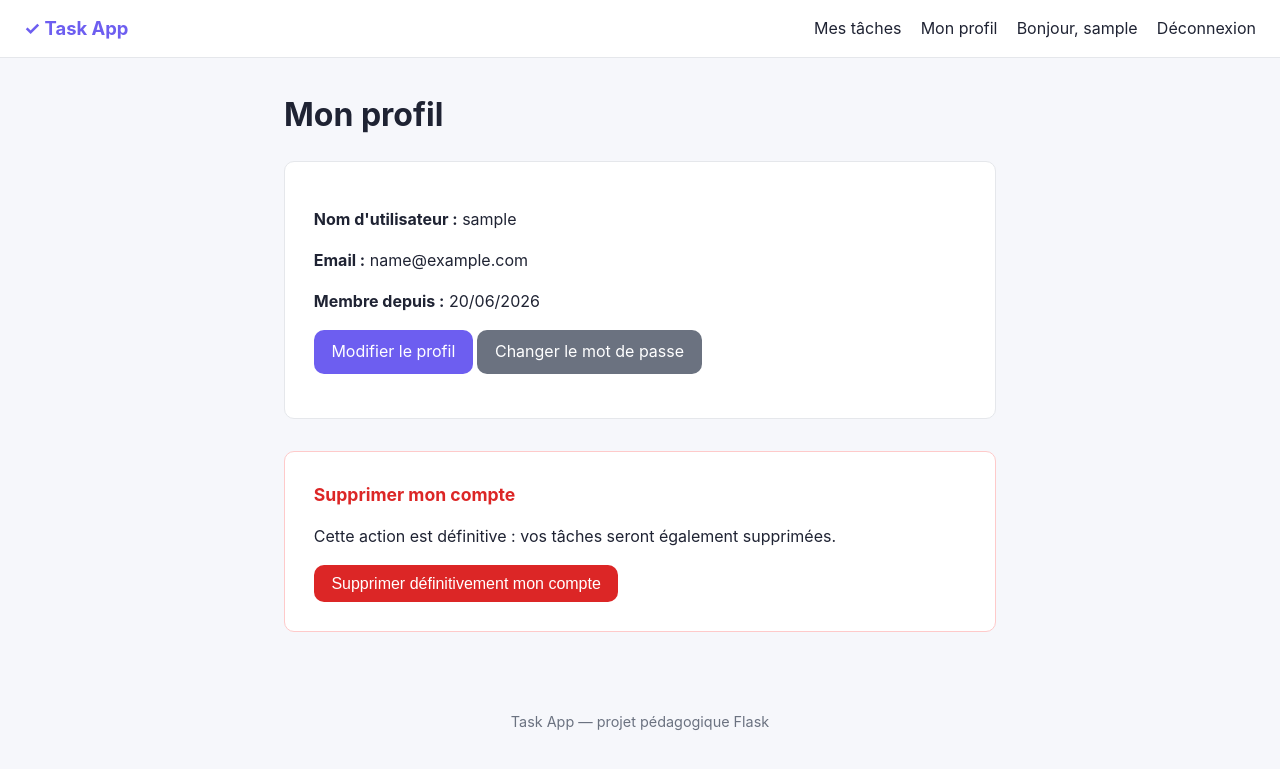
After one commit to As-419/task_app_flask, a Flask app: page /account/ in a window 1280 px wide. The commit adds this page. Shown: the top 769 px of the page. Run offline with Flask 3, Linux system fonts and the light colour scheme; the visitor is signed in with stand-in values (Sample User, id 1).

Commit message:
feat(users): gestion du compte (profil, mot de passe, suppression)
Étape 4 — gestion en libre-service du compte de l'utilisateur connecté.

- factory: enregistrement du blueprint users (prefix /account)
- formulaires: ProfileForm, ChangePasswordForm, DeleteAccountForm
- routes @login_required : voir le profil, modifier (nom/email avec contrôle
  d'unicité), changer le mot de passe (vérif. de l'ancien), supprimer le compte
  (déconnexion + suppression en cascade des tâches)
- templates: users/profile.html, edit.html, change_password.html ;
  lien « Mon profil » dans la navbar
- tests: 7 tests (accès protégé, édition, doublon, mot de passe, suppression)

Couverture globale : 96 %.

```diff
--- a/app/__init__.py
+++ b/app/__init__.py
@@ -56,7 +56,8 @@ def create_app(config_name=None, test_config=None):
     from app.auth import bp as auth_bp
     app.register_blueprint(auth_bp)
 
-    # Le module "users" sera ajouté à l'étape 4.
+    from app.users import bp as users_bp
+    app.register_blueprint(users_bp)
 
     # 6. Pages d'erreur personnalisées.
     register_error_handlers(app)
--- a/app/static/css/style.css
+++ b/app/static/css/style.css
@@ -152,3 +152,7 @@ body {
 .badge-high   { background: #fee2e2; color: #b91c1c; }
 
 .empty { color: var(--muted); margin-top: 1.5rem; }
+
+/* --- Zone dangereuse (suppression de compte) --- */
+.danger-zone { margin-top: 2rem; border-color: #fecaca; }
+.danger-zone h2 { margin-top: 0; color: var(--error); font-size: 1.1rem; }
--- a/app/templates/partials/_navbar.html
+++ b/app/templates/partials/_navbar.html
@@ -6,6 +6,7 @@
   <div class="navbar-links">
     {% if current_user.is_authenticated %}
       <a href="{{ url_for('tasks.task_list') }}">Mes tâches</a>
+      <a href="{{ url_for('users.profile') }}">Mon profil</a>
       <span>Bonjour, {{ current_user.username }}</span>
       <a href="{{ url_for('auth.logout') }}">Déconnexion</a>
     {% else %}
--- /dev/null
+++ b/app/templates/users/profile.html
@@ -0,0 +1,28 @@
+{% extends "base.html" %}
+
+{% block title %}Mon profil — Task App{% endblock %}
+
+{% block content %}
+  <h1>Mon profil</h1>
+
+  <div class="form">
+    <p><strong>Nom d'utilisateur :</strong> {{ current_user.username }}</p>
+    <p><strong>Email :</strong> {{ current_user.email }}</p>
+    <p><strong>Membre depuis :</strong> {{ current_user.created_at.strftime("%d/%m/%Y") }}</p>
+
+    <p>
+      <a class="btn" href="{{ url_for('users.profile_edit') }}">Modifier le profil</a>
+      <a class="btn btn-secondary" href="{{ url_for('users.change_password') }}">Changer le mot de passe</a>
+    </p>
+  </div>
+
+  {# --- Zone dangereuse : suppression du compte --- #}
+  <div class="form danger-zone">
+    <h2>Supprimer mon compte</h2>
+    <p>Cette action est définitive : vos tâches seront également supprimées.</p>
+    <form method="post" action="{{ url_for('users.delete_account') }}">
+      {{ delete_form.hidden_tag() }}  {# jeton CSRF #}
+      {{ delete_form.submit(class="btn btn-danger") }}
+    </form>
+  </div>
+{% endblock %}
--- /dev/null
+++ b/app/users/forms.py
@@ -0,0 +1,45 @@
+"""Formulaires de gestion du compte utilisateur."""
+from flask_wtf import FlaskForm
+from wtforms import PasswordField, StringField, SubmitField
+from wtforms.validators import DataRequired, Email, EqualTo, Length
+
+
+class ProfileForm(FlaskForm):
+    """Modification du nom d'utilisateur et de l'email."""
+
+    username = StringField(
+        "Nom d'utilisateur",
+        validators=[DataRequired(), Length(min=3, max=50)],
+    )
+    email = StringField(
+        "Email",
+        validators=[DataRequired(), Email(), Length(max=100)],
+    )
+    submit = SubmitField("Enregistrer")
+
+
+class ChangePasswordForm(FlaskForm):
+    """Changement de mot de passe."""
+
+    current_password = PasswordField(
+        "Mot de passe actuel",
+        validators=[DataRequired()],
+    )
+    new_password = PasswordField(
+        "Nouveau mot de passe",
+        validators=[DataRequired(), Length(min=6)],
+    )
+    confirm = PasswordField(
+        "Confirmer le nouveau mot de passe",
+        validators=[
+            DataRequired(),
+            EqualTo("new_password", message="Les mots de passe ne correspondent pas."),
+        ],
+    )
+    submit = SubmitField("Changer le mot de passe")
+
+
+class DeleteAccountForm(FlaskForm):
+    """Formulaire (vide) servant uniquement à protéger la suppression par CSRF."""
+
+    submit = SubmitField("Supprimer définitivement mon compte")
--- /dev/null
+++ b/app/users/routes.py
@@ -0,0 +1,72 @@
+"""Routes de gestion du compte de l'utilisateur connecté."""
+from flask import flash, redirect, render_template, url_for
+from flask_login import current_user, login_required, logout_user
+
+from app.extensions import db
+from app.models import User
+from app.users import bp
+from app.users.forms import ChangePasswordForm, DeleteAccountForm, ProfileForm
+
+
+@bp.route("/")
+@login_required
+def profile():
+    """Affiche les informations du compte."""
+    delete_form = DeleteAccountForm()
+    return render_template("users/profile.html", delete_form=delete_form)
+
+
+@bp.route("/edit", methods=["GET", "POST"])
+@login_required
+def profile_edit():
+    """Modifie le nom d'utilisateur et l'email."""
+    form = ProfileForm(obj=current_user)
+    if form.validate_on_submit():
+        # L'email / le nom doivent rester uniques (sauf vis-à-vis de soi-même).
+        email_pris = User.query.filter(
+            User.email == form.email.data, User.id != current_user.id
+        ).first()
+        nom_pris = User.query.filter(
+            User.username == form.username.data, User.id != current_user.id
+        ).first()
+        if email_pris or nom_pris:
+            flash("Cet email ou ce nom d'utilisateur est déjà utilisé.", "error")
+        else:
+            current_user.username = form.username.data
+            current_user.email = form.email.data
+            db.session.commit()
+            flash("Profil mis à jour.", "success")
+            return redirect(url_for("users.profile"))
+    return render_template("users/edit.html", form=form)
+
+
+@bp.route("/password", methods=["GET", "POST"])
+@login_required
+def change_password():
+    """Change le mot de passe après vérification de l'ancien."""
+    form = ChangePasswordForm()
+    if form.validate_on_submit():
+        if not current_user.check_password(form.current_password.data):
+            flash("Mot de passe actuel incorrect.", "error")
+        else:
+            current_user.set_password(form.new_password.data)
+            db.session.commit()
+            flash("Mot de passe modifié avec succès.", "success")
+            return redirect(url_for("users.profile"))
+    return render_template("users/change_password.html", form=form)
+
+
+@bp.route("/delete", methods=["POST"])
+@login_required
+def delete_account():
+    """Supprime le compte de l'utilisateur connecté (et ses tâches)."""
+    form = DeleteAccountForm()
+    if form.validate_on_submit():
+        # On récupère l'objet réel avant de déconnecter, puis on le supprime.
+        user = db.session.get(User, current_user.id)
+        logout_user()
+        db.session.delete(user)  # supprime aussi ses tâches (cascade)
+        db.session.commit()
+        flash("Votre compte a été supprimé.", "info")
+        return redirect(url_for("tasks.home"))
+    return redirect(url_for("users.profile"))
```
Also changed, not shown: app/templates/users/change_password.html (added, +38 -0 lines), app/templates/users/edit.html (added, +30 -0 lines), app/users/__init__.py (+6 -4 lines), tests/test_users.py (added, +120 -0 lines).
